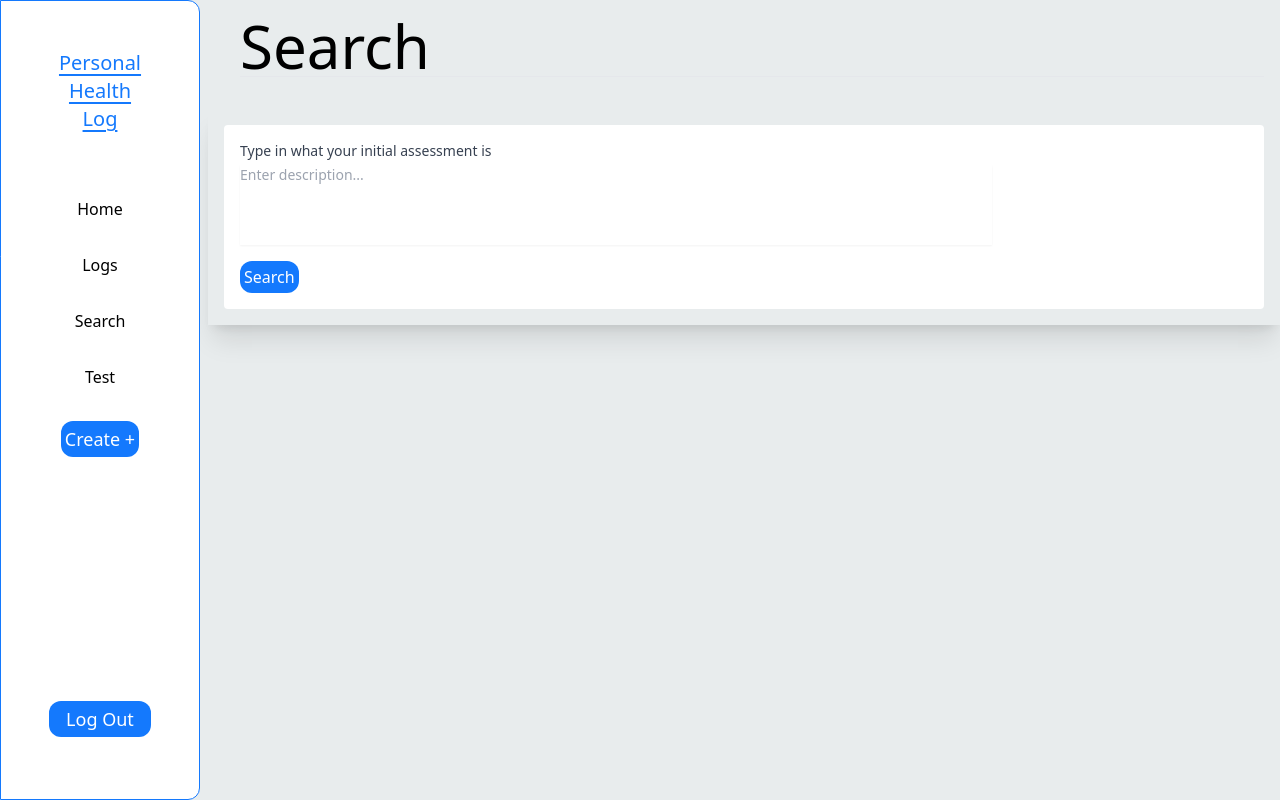
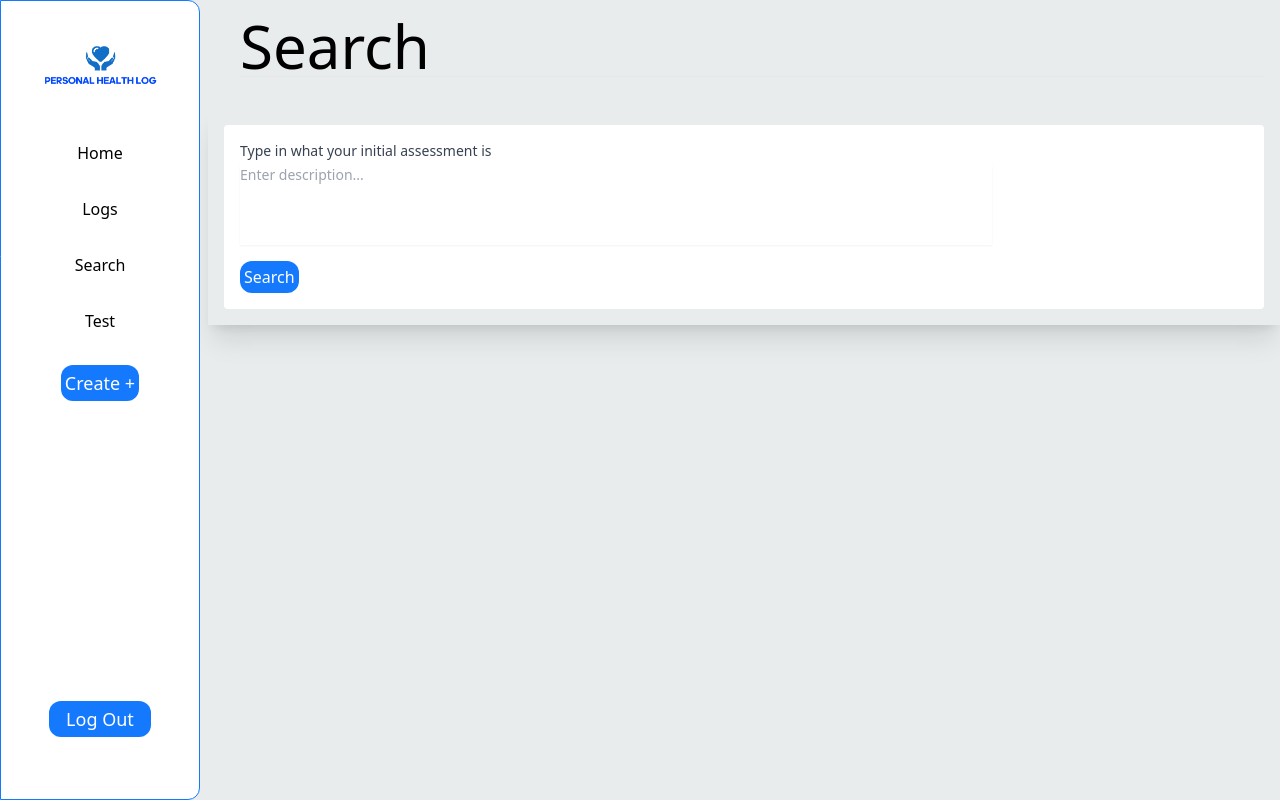
Before and after one commit to JagvirH/personal-health-log-system, a Next.js app: page /Search in a window 1280 px wide. Built offline with nearby package versions, Linux system fonts and the light colour scheme.

Commit message:
added terrible logo

```diff
--- a/components/layout_design/Sidebar.jsx
+++ b/components/layout_design/Sidebar.jsx
@@ -3,6 +3,7 @@ import { ClerkProvider, OrganizationProfile, SignedIn, SignOutButton } from '@cl
 import { auth, currentUser } from "@clerk/nextjs/server";
 import { addUser, checkUser } from '@/backend/database/onboarding';
 import Link from 'next/link'
+import Image from 'next/image';
 
 // Importing Tailwind CSS styles
 import '../../app/globals.css';
@@ -15,8 +16,14 @@ export default async function Sidebar() {
         <div className='sidebar_background rounded-r-xl border border-[#1479fd] h-full'>
             <div className='flex flex-col h-screen'>
                 <div>
-                    <div className='blue_text_title underline underline-offset-4 p-4'>
-                        Personal Health Log
+                    <div className='blue_text_title underline underline-offset-4'>
+
+                        <Image
+                        src='/logo.png'
+                        alt='logo'
+                        width={1300}
+                        height={1300}
+                      />
                     </div>
                     <div className='pt-8'>
                         <ul className="list-none">
```
Also changed, not shown: public/logo.png (added).
